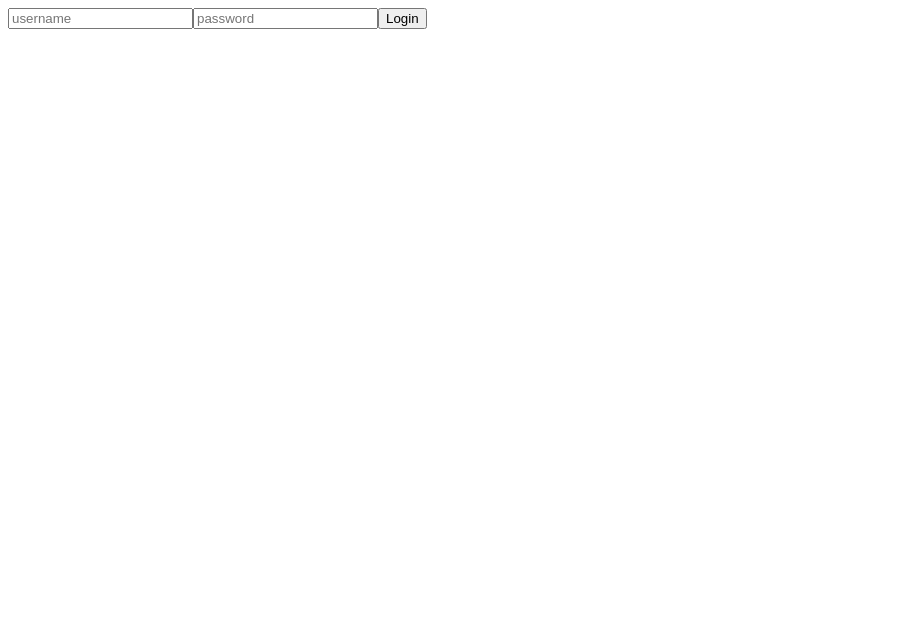
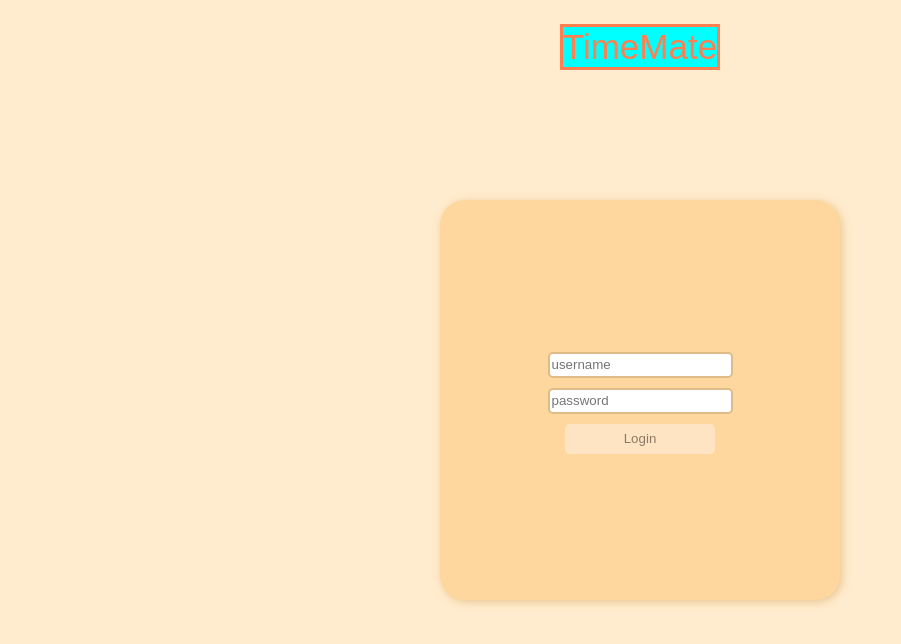
Before and after one commit to zachpestaina/timemate, a React app: page / in a window 1280 px wide. Shown: the top 644 px of the page, without its empty margins (0-901 px from the left). Built offline with nearby package versions, Linux system fonts and the light colour scheme.

Commit message:
If applied will set some styles to our page

```diff
--- a/client/Components/ClockIn.jsx
+++ b/client/Components/ClockIn.jsx
@@ -1,11 +1,9 @@
 import React, { Component } from 'react';
 
 class ClockIn extends Component {
-    render() {
-        return (
-            <button>Clock In</button>
-        )
-    }
+  render() {
+    return <button id='clockInButton'>Clock In</button>;
+  }
 }
 
 export default ClockIn;
--- a/client/Components/ClockOut.jsx
+++ b/client/Components/ClockOut.jsx
@@ -1,11 +1,9 @@
 import React, { Component } from 'react';
 
 class ClockOut extends Component {
-    render() {
-        return (
-            <button>Clock Out</button>
-        )
-    }
+  render() {
+    return <button id='clockOutButton'>Clock Out</button>;
+  }
 }
 
 export default ClockOut;
--- a/client/Components/EmployeePage.jsx
+++ b/client/Components/EmployeePage.jsx
@@ -11,13 +11,15 @@ class EmployeePage extends Component {
    */
   render() {
     return (
-            <section>
-            <section>Hello, Insert Employee Name Here</section>
-            <section>You've worked ___ hours this week</section>
+      <section id='employeePageBox'>
+        <section id='welcomeMessage'>Hello, Insert Employee Name Here</section>
+        <section id='hoursWorked'>You've worked ___ hours this week</section>
+        <section id='timeButtonParent'>
           <ClockIn />
           <ClockOut />
         </section>
-        )
+      </section>
+    );
   }
 }
 
--- a/client/Components/LoginButton.jsx
+++ b/client/Components/LoginButton.jsx
@@ -1,11 +1,13 @@
 import React, { Component } from 'react';
 
 class LoginButton extends Component {
-    render() {
-        return (
-            <button onClick = {this.props.authorize}>Login</button>
-        )
-    }
+  render() {
+    return (
+      <button id='loginButton' onClick={this.props.authorize}>
+        Login
+      </button>
+    );
+  }
 }
 
 export default LoginButton;
--- a/client/Components/LoginPage.jsx
+++ b/client/Components/LoginPage.jsx
@@ -1,12 +1,17 @@
-import React, {Component} from 'react';
+import React, { Component } from 'react';
 import UserInput from './UserInput.jsx';
 
 class LoginPage extends Component {
-    render() {
-        return (
-                <UserInput authorize = {this.props.authorize}/>
-        )
-    }
+  render() {
+    return (
+      //   <section id='outterLoginPageBox'>
+
+      <section id='loginPageBox'>
+        <UserInput authorize={this.props.authorize} />
+      </section>
+      /* </section> */
+    );
+  }
 }
 
 export default LoginPage;
--- a/client/Components/UserInput.jsx
+++ b/client/Components/UserInput.jsx
@@ -2,15 +2,28 @@ import React, { Component } from 'react';
 import LoginButton from './LoginButton.jsx';
 
 class UserInput extends Component {
-    render() {
-        return (
-            <section>
-                <input id='username' type='text' htmlFor='username' placeholder='username'></input>
-                <input id='password' type='password' htmlFor='password' placeholder='password'></input>
-                <LoginButton authorize = {this.props.authorize}/>
-            </section>
-        )
-    }
+  render() {
+    return (
+      <section id='outterLoginBox'>
+        <div id='timemate'>TimeMate</div>
+        <section id='loginBox'>
+          <input
+            id='username'
+            type='text'
+            htmlFor='username'
+            placeholder='username'
+          ></input>
+          <input
+            id='password'
+            type='password'
+            htmlFor='password'
+            placeholder='password'
+          ></input>
+          <LoginButton authorize={this.props.authorize} />
+        </section>
+      </section>
+    );
+  }
 }
 
 export default UserInput;
--- a/client/index.js
+++ b/client/index.js
@@ -1,8 +1,6 @@
 import React from 'react';
 import { render } from 'react-dom';
 import App from './App.jsx';
+// import './public/styles.css';
 
-render(
-        <App />,
-    document.getElementById('root'),
-)
+render(<App />, document.getElementById('root'));
--- a/client/public/index.html
+++ b/client/public/index.html
@@ -1,7 +1,10 @@
 <!DOCTYPE html>
 <html lang="en">
-  <head></head>
+  <head>
+    <!-- <link rel="stylesheet" href="./styles.css" /> -->
+  </head>
   <body>
     <main id="root"></main>
+    <script type="text/javascript" src="./build/bundle.js"></script>
   </body>
 </html>
--- /dev/null
+++ b/client/public/styles.css
@@ -0,0 +1,139 @@
+body {
+  background-color: blanchedalmond;
+}
+/* #outterLoginPageBox {
+  display: flex;
+  flex-direction: column;
+  width: 500px;
+  height: 500px;
+  border: solid;
+} */
+
+#loginPageBox {
+  display: flex;
+  justify-content: center;
+  align-items: center;
+  /* height: 100%; */
+  /* height: 500px; */
+}
+#outterLoginBox {
+  display: flex;
+  /* justify-content: center; */
+  /* align-items: center; */
+  /* flex-direction: column; */
+}
+#loginBox {
+  position: absolute;
+  top: 50%;
+  left: 50%;
+  margin-left: -200px;
+  margin-top: -200px;
+  display: flex;
+  justify-content: center;
+  align-items: center;
+  background-color: rgb(253, 215, 158);
+  box-shadow: 2px 2px 8px rgb(233, 198, 145);
+  border-radius: 25px;
+  flex-direction: column;
+  width: 400px;
+  height: 400px;
+}
+#timemate {
+  color: coral;
+  font-family: Arial, Helvetica, sans-serif;
+  font-size: 35px;
+  text-align: center;
+  /* margin-top: auto; */
+  /* margin-bottom: auto; */
+  /* align-items: center; */
+  /* justify-content: center; */
+  background-color: aqua;
+  border: solid;
+  margin-top: 10%;
+}
+input {
+  margin: 5px;
+  border-radius: 5px;
+  border-style: solid;
+  border-color: rgb(223, 188, 135);
+  height: 1.5em;
+}
+
+#loginButton {
+  border-radius: 5px;
+  margin-top: 5px;
+  width: 150px;
+  height: 30px;
+  color: rgb(137, 122, 104);
+  border: none;
+  background-color: bisque;
+  font-family: Arial, Helvetica, sans-serif;
+}
+#loginButton:hover {
+  background-color: rgb(254, 241, 226);
+}
+
+#welcomeMessage {
+  text-align: center;
+  font-size: 3em;
+}
+
+#hoursWorked {
+  text-align: center;
+  margin-top: 10px;
+  font-size: 1.2em;
+}
+
+#clockInButton {
+  text-align: center;
+  border-radius: 5px;
+  margin-top: 5px;
+  width: 500px;
+  height: 100px;
+  color: rgb(137, 122, 104);
+  border: none;
+  /* background-color: bisque; */
+  background-color: rgb(253, 215, 158);
+  font-family: Arial, Helvetica, sans-serif;
+  margin-bottom: 50px;
+  box-shadow: 2px 2px 8px rgb(233, 198, 145);
+}
+
+#clockOutButton {
+  text-align: center;
+  border-radius: 5px;
+  margin-top: 5px;
+  width: 500px;
+  height: 100px;
+  color: rgb(137, 122, 104);
+  border: none;
+  background-color: rgb(253, 215, 158);
+  /* background-color: bisque; */
+  font-family: Arial, Helvetica, sans-serif;
+  box-shadow: 2px 2px 8px rgb(233, 198, 145);
+}
+
+#clockInButton:hover {
+  background-color: rgb(254, 241, 226);
+  box-shadow: 2px 2px 8px rgb(254, 241, 226);
+}
+
+#clockOutButton:hover {
+  background-color: rgb(254, 241, 226);
+  box-shadow: 2px 2px 8px rgb(254, 241, 226);
+}
+
+#timeButtonParent {
+  display: flex;
+  justify-content: center;
+  flex-direction: column;
+  width: 500px;
+  margin-top: 10%;
+}
+
+#employeePageBox {
+  display: flex;
+  justify-content: center;
+  align-items: center;
+  flex-direction: column;
+}
```
Also changed, not shown: client/App.jsx (+8 -11 lines), client/Components/ManagerPage.jsx (added). Lines whose indentation alone changed are shown as unchanged.
